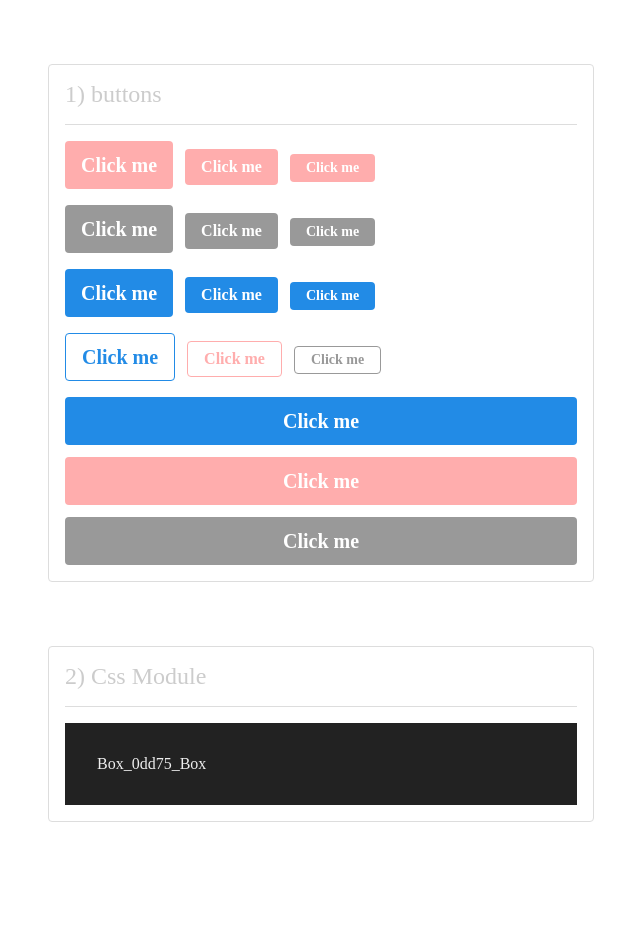
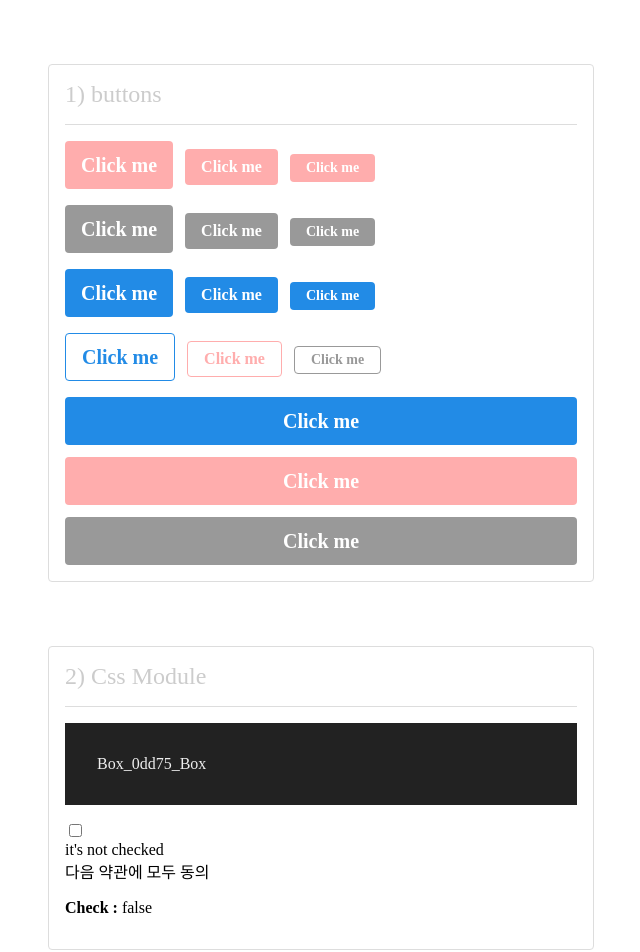
Before and after one commit to hayoung-jeremy/react_with_sass, a React (Create React App) app: page / in a window 1280 px wide. Shown: the top 952 px of the page, without its empty margins (319-959 px from the left). Before the commit the page ends 830 px from the top, so only its background shows below. Built offline with nearby package versions, Linux system fonts and the light colour scheme.

Commit message:
sections and checkbox

```diff
--- a/src/App.js
+++ b/src/App.js
@@ -1,20 +1,26 @@
+import { useState } from "react";
 import "./App.scss";
 import Box from "./components/Box";
 import Button from "./components/Button";
+import CheckBox from "./components/CheckBox";
 
 function App() {
+  const [check, setCheck] = useState(false);
+  const onChange = (e) => {
+    setCheck(e.target.checked);
+  };
   return (
     <div className="App">
       <section>
         <h2>1) buttons</h2>
-        <div className="buttons">
+        <div className="container">
           <Button size="large" onClick={() => console.log("clicked!")}>
             Click me
           </Button>
           <Button>Click me</Button>
           <Button size="small">Click me</Button>
         </div>
-        <div className="buttons">
+        <div className="container">
           <Button size="large" color="gray">
             Click me
           </Button>
@@ -23,7 +29,7 @@ function App() {
             Click me
           </Button>
         </div>
-        <div className="buttons">
+        <div className="container">
           <Button size="large" color="blue">
             Click me
           </Button>
@@ -32,7 +38,7 @@ function App() {
             Click me
           </Button>
         </div>
-        <div className="buttons">
+        <div className="container">
           <Button size="large" color="blue" outline>
             Click me
           </Button>
@@ -41,7 +47,7 @@ function App() {
             Click me
           </Button>
         </div>
-        <div className="buttons">
+        <div className="container">
           <Button size="large" color="blue" fullWidth>
             Click me
           </Button>
@@ -56,7 +62,18 @@ function App() {
 
       <section>
         <h2>2) Css Module</h2>
-        <Box></Box>
+        <div className="container">
+          <Box></Box>
+        </div>
+        <div className="container">
+          <CheckBox onChange={onChange} checked={check}>
+            다음 약관에 모두 동의
+          </CheckBox>
+          <p>
+            <b>Check : </b>
+            {check ? "true" : "false"}
+          </p>
+        </div>
       </section>
     </div>
   );
--- a/src/App.scss
+++ b/src/App.scss
@@ -15,7 +15,7 @@
       border-bottom: 1px solid #ddd;
     }
   }
-  .buttons + .buttons {
+  .container + .container {
     margin-top: 1rem;
   }
 }
--- /dev/null
+++ b/src/components/CheckBox.js
@@ -0,0 +1,15 @@
+import React from "react";
+
+const CheckBox = ({ children, checked, ...rest }) => {
+  return (
+    <div>
+      <label>
+        <input type="checkbox" checked={checked} {...rest} />
+        <div>{checked ? `it's checked` : `it's not checked`}</div>
+      </label>
+      <span>{children}</span>
+    </div>
+  );
+};
+
+export default CheckBox;
```
